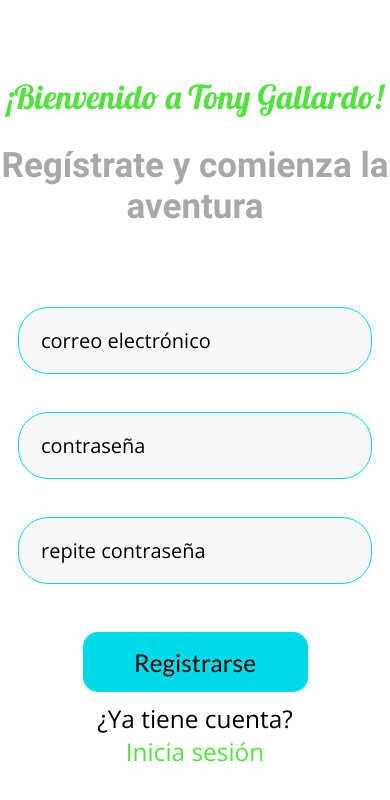
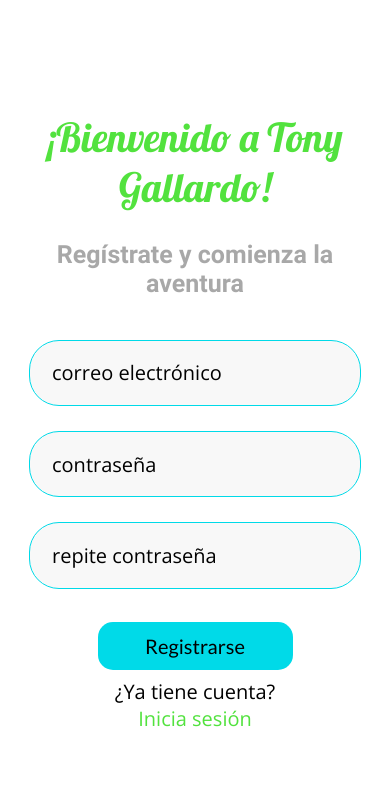
Before and after one commit to RaulMedR/TFG-TonyGallardo, a React Native app: screen /Register in a window 390 px wide. Shown: the top 800 px of the page. Built offline with nearby package versions, Linux system fonts and the light colour scheme; no server answers; what react-native-root-siblings would draw is missing.

Commit message:
Functionalities: Profile functionalities added and fixed visual issues

```diff
--- a/components/BottomTabNavigator.js
+++ b/components/BottomTabNavigator.js
@@ -0,0 +1,20 @@
+import {createBottomTabNavigator} from "@react-navigation/bottom-tabs";
+import MainPage from "../screens/MainPage";
+import ProfilePage from "../screens/ProfilePage";
+
+
+const Tab = createBottomTabNavigator()
+export default function BottomTabNavigator() {
+    return (
+        <Tab.Navigator screenOptions={() => ({
+            headerShown: false,
+            tabBarActiveTintColor: 'red',
+        })}>
+            <Tab.Screen name="MainPage" component={MainPage}/>
+            <Tab.Screen name="Profile" component={ProfilePage}/>
+
+
+        </Tab.Navigator>
+    )
+
+}
--- a/components/CustomBlueButton.js
+++ b/components/CustomBlueButton.js
@@ -1,4 +1,5 @@
 import {StyleSheet, Text, TouchableOpacity} from "react-native";
+import { widthPercentageToDP as wp, heightPercentageToDP as hp } from "react-native-responsive-screen";
 
 export default function CustomBlueButton({title, onPress}){
 
@@ -11,18 +12,18 @@ export default function CustomBlueButton({title, onPress}){
 
 const styles = StyleSheet.create({
     button: {
-        marginTop: 10,
-        marginBottom: 10,
+        marginTop: hp(1),
+        marginBottom: hp(1),
         backgroundColor: "#00DAE8",
         borderRadius: 15,
-        width: 225,
-        height: 60,
+        width: wp(50),
+        height: wp(50) * 0.25,
         justifyContent: "center",
     },
     text: {
         color: "#000000",
         textAlign: "center",
         fontFamily: "Lato-Regular",
-        fontSize: 24.42,
+        fontSize: 20,
     }
 })
--- a/components/CustomGreenButton.js
+++ b/components/CustomGreenButton.js
@@ -1,4 +1,5 @@
 import {StyleSheet, Text, TouchableOpacity} from "react-native";
+import {heightPercentageToDP as hp, widthPercentageToDP as wp} from "react-native-responsive-screen";
 
 export default function CustomGreenButton({title, onPress}){
 
@@ -11,18 +12,18 @@ export default function CustomGreenButton({title, onPress}){
 
 const styles = StyleSheet.create({
     button: {
-        marginTop: 10,
-        marginBottom: 10,
         backgroundColor: "#52E23E",
+        marginTop: hp(1),
+        marginBottom: hp(1),
         borderRadius: 15,
-        width: 225,
-        height: 60,
+        width: wp(50),
+        height: wp(50) * 0.25,
         justifyContent: "center",
     },
     text: {
         color: "#000000",
         textAlign: "center",
         fontFamily: "Lato-Regular",
-        fontSize: 24.42,
+        fontSize: 20,
     }
 })
--- a/package.json
+++ b/package.json
@@ -9,6 +9,7 @@
     "web": "expo start --web"
   },
   "dependencies": {
+    "@react-navigation/bottom-tabs": "^6.5.7",
     "@react-navigation/native": "^6.1.6",
     "@react-navigation/native-stack": "^6.9.12",
     "expo": "~48.0.15",
@@ -19,6 +20,7 @@
     "firebase": "^9.21.0",
     "react": "18.2.0",
     "react-native": "0.71.8",
+    "react-native-responsive-screen": "^1.4.2",
     "react-native-root-siblings": "^4.1.1",
     "react-native-root-toast": "^3.4.1",
     "react-native-safe-area-context": "4.5.0",
--- a/screens/HomePage.js
+++ b/screens/HomePage.js
@@ -1,13 +1,15 @@
 import {Image, StyleSheet, Text, View} from "react-native";
-import { useFonts } from "expo-font";
+import {useFonts} from "expo-font";
 import {useCallback} from "react";
 import * as SplashScreen from 'expo-splash-screen';
 import CustomBlueButton from "../components/CustomBlueButton";
 import CustomGreenButton from "../components/CustomGreenButton";
 import {onAuthStateChanged} from 'firebase/auth'
 import {auth} from "../utils/firebaseConfig";
+import {heightPercentageToDP as hp} from "react-native-responsive-screen";
+
 SplashScreen.preventAutoHideAsync();
-export default function HomePage({ navigation }) {
+export default function HomePage({navigation}) {
     let [fontsLoaded] = useFonts({
         "OpenSans-Regular": require("../assets/fonts/OpenSans-Regular.ttf"),
         "Lato-Regular": require("../assets/fonts/Lato-Regular.ttf"),
@@ -15,7 +17,7 @@ export default function HomePage({ navigation }) {
         "Lobster-Regular": require("../assets/fonts/Lobster-Regular.ttf")
     })
     const onLayoutRootView = useCallback(async () => {
-        if(fontsLoaded) {
+        if (fontsLoaded) {
             await SplashScreen.hideAsync()
         }
     }, [fontsLoaded])
@@ -24,21 +26,21 @@ export default function HomePage({ navigation }) {
     }
 
     onAuthStateChanged(auth, (user) => {
-        if(!user){
+        if (user) {
             navigation.navigate("Main")
         }
 
     })
-    return(
+    return (
         <View style={styles.container} onLayout={onLayoutRootView}>
-            <Image source={require("../assets/images/logo-app.png")} />
+            <Image style={styles.logoImage} source={require("../assets/images/logo-app.png")} resizeMode={"contain"}/>
             <Text style={styles.normalText}>¿Nuevo en el parque?</Text>
             <CustomBlueButton title={"Registrarse"}
-            onPress={() => navigation.navigate("Register")}
+                              onPress={() => navigation.navigate("Register")}
             />
             <Text style={styles.normalText}>¿Ha estado aquí antes?</Text>
             <CustomGreenButton title={"Iniciar sesión"}
-                    onPress={() => navigation.navigate("Login")}
+                               onPress={() => navigation.navigate("Login")}
             />
         </View>
     )
@@ -51,10 +53,15 @@ const styles = StyleSheet.create({
         alignItems: 'center',
         justifyContent: 'center',
     },
+    logoImage: {
+        aspectRatio: 1,
+        height: hp(70),
+
+    },
     normalText: {
         fontFamily: "OpenSans-Regular",
         fontStyle: "normal",
-        fontSize: 24.4,
+        fontSize: 22,
 
     }
 });
--- a/screens/LoginPage.js
+++ b/screens/LoginPage.js
@@ -4,6 +4,7 @@ import {useState} from "react";
 import {auth} from "../utils/firebaseConfig";
 import Toast from "react-native-root-toast";
 import {signInWithEmailAndPassword} from 'firebase/auth'
+import {heightPercentageToDP as hp, widthPercentageToDP as wp} from "react-native-responsive-screen";
 
 export default function LoginPage({navigation}) {
 
@@ -16,7 +17,7 @@ export default function LoginPage({navigation}) {
             Toast.show('Ha iniciado sesión correctamente', {
                 duration: Toast.durations.SHORT
             })
-            navigation.navigate("Home")
+            navigation.navigate("Main")
         } catch (error) {
             Toast.show('Ha habido algún error: ' + error.toString(), {
                 duration: Toast.durations.LONG
@@ -56,18 +57,19 @@ const styles = StyleSheet.create({
     titlesView: {
         justifyContent: "center",
         alignItems: "center",
-        marginBottom: 100
+        maxWidth: wp(95),
+        marginBottom: hp(5)
     },
     title1: {
         fontFamily: "Lobster-Regular",
         color: "#00DAE8",
-        fontSize: 36,
+        fontSize: 40,
         marginBottom: 28,
         textAlign: "center"
     },
     title2: {
         fontFamily: "Roboto-Bold",
-        fontSize: 36,
+        fontSize: 25,
         textAlign: "center",
         color: "#A8A8A8"
 
@@ -89,13 +91,13 @@ const styles = StyleSheet.create({
         borderWidth: 0.5,
         borderColor: "#52E23E",
         backgroundColor: "#F8F8F8",
-        width: 354,
-        height: 67,
+        width: wp(85),
+        height: wp(85) * 0.2,
         paddingLeft: 22,
         paddingRight: 22,
         fontStyle: "normal",
         fontFamily: "OpenSans-Regular",
         fontSize: 20,
-        marginBottom: 38,
+        marginBottom: hp(3),
     }
 });
--- a/screens/MainPage.js
+++ b/screens/MainPage.js
@@ -1,9 +1,12 @@
 import {View, Text} from "react-native";
 
 export default function MainPage() {
+
+
     return(
-        <View>
-            <Text>MainPage</Text>
+        <View style={{flex: 1, justifyContent:'center', alignItems:'center'}}>
+            <Text>Main Page Works</Text>
         </View>
+
     )
 }
--- /dev/null
+++ b/screens/ProfilePage.js
@@ -0,0 +1,83 @@
+import {Image, Pressable, StyleSheet, Text, TextInput, View} from "react-native";
+import RoundedProfileChart from "../components/RoundedProfileChart";
+import {useState} from "react";
+import {heightPercentageToDP as hp, widthPercentageToDP as wp} from "react-native-responsive-screen";
+import CustomBlueButton from "../components/CustomBlueButton";
+
+export default function ProfilePage() {
+    //const [user, setUser] = useState(null)
+    const [suggestion, setSuggestion] = useState('')
+
+    const handleSuggestion = async () => {
+
+    }
+    return (
+        <View style={styles.container}>
+            <View style={styles.profileContainer}>
+                <Image
+                    source={require("../assets/images/logo-app.png")}
+                    style={styles.profileImage}
+                />
+                <Text style={styles.nameText}>Nombre</Text>
+            </View>
+            <RoundedProfileChart/>
+
+            <TextInput value={suggestion} onChangeText={setSuggestion} style={styles.textInput}
+                       placeholder={"Escribe una sugerencia o queja..."} multiline={true} textAlignVertical={"top"}/>
+            <CustomBlueButton title={"Enviar"} onPress={handleSuggestion}/>
+            <Pressable onPress={() => {
+            }}>
+                <Text style={styles.buttonText}>Editar perfil</Text>
+            </Pressable>
+
+
+        </View>
+    )
+}
+const styles = StyleSheet.create({
+    container: {
+        backgroundColor: "#FFFFFF",
+        flex: 1,
+        alignItems: 'center',
+        justifyContent: 'center',
+    },
+    profileContainer: {
+        marginTop: hp(2),
+        alignItems: 'center',
+        marginBottom: hp(3)
+    },
+    profileImage: {
+        width: wp(60),
+        height: wp(60),
+        borderRadius: wp(30),
+        borderWidth: 2,
+        borderColor: '#00DAE8',
+    },
+    textInput: {
+        borderRadius: 30,
+        borderWidth: 0.5,
+        borderColor: "#00DAE8",
+        backgroundColor: "#F8F8F8",
+        width: wp(85),
+        height: wp(85) * 0.4,
+        paddingTop: hp(1),
+        paddingLeft: 22,
+        paddingRight: 22,
+        fontStyle: "normal",
+        fontFamily: "OpenSans-Regular",
+        fontSize: 20,
+        marginBottom: hp(3),
+    },
+    buttonText: {
+        fontFamily: "OpenSans-Regular",
+        fontStyle: "normal",
+        marginTop: hp(1),
+        fontSize: 20,
+        color: "#52E23E"
+    },
+    nameText: {
+        fontFamily: "Roboto-Bold",
+        fontSize: 20,
+        color: "#A8A8A8",
+    }
+})
--- a/screens/RegisterPage.js
+++ b/screens/RegisterPage.js
@@ -4,6 +4,7 @@ import {useState} from "react";
 import Toast from "react-native-root-toast";
 import {auth} from "../utils/firebaseConfig";
 import {createUserWithEmailAndPassword} from 'firebase/auth'
+import {widthPercentageToDP as wp, heightPercentageToDP as hp} from "react-native-responsive-screen";
 
 export default function RegisterPage({navigation}) {
     const [email, setEmail] = useState('')
@@ -21,7 +22,7 @@ export default function RegisterPage({navigation}) {
                 Toast.show('Se ha registrado correctamente', {
                     duration: Toast.durations.SHORT
                 })
-                navigation.navigate("Home")
+                navigation.navigate("Main")
 
             } catch (error) {
                 Toast.show('Ha habido algún error: ' + error.toString(), {
@@ -69,18 +70,19 @@ const styles = StyleSheet.create({
     titlesView: {
         justifyContent: "center",
         alignItems: "center",
-        marginBottom: 80
+        maxWidth: wp(95),
+        marginBottom: hp(5)
     },
     title1: {
         fontFamily: "Lobster-Regular",
         color: "#52E23E",
-        fontSize: 33,
+        fontSize: 40,
         marginBottom: 28,
         textAlign: "center"
     },
     title2: {
         fontFamily: "Roboto-Bold",
-        fontSize: 35,
+        fontSize: 25,
         textAlign: "center",
         color: "#A8A8A8"
 
@@ -88,13 +90,13 @@ const styles = StyleSheet.create({
     normalText: {
         fontFamily: "OpenSans-Regular",
         fontStyle: "normal",
-        fontSize: 24.4,
+        fontSize: 20,
 
     },
     buttonText: {
         fontFamily: "OpenSans-Regular",
         fontStyle: "normal",
-        fontSize: 24.4,
+        fontSize: 20,
         color: "#52E23E"
     },
     textInput: {
@@ -102,13 +104,13 @@ const styles = StyleSheet.create({
         borderWidth: 0.5,
         borderColor: "#00DAE8",
         backgroundColor: "#F8F8F8",
-        width: 354,
-        height: 67,
+        width: wp(85),
+        height: wp(85) * 0.2,
         paddingLeft: 22,
         paddingRight: 22,
         fontStyle: "normal",
         fontFamily: "OpenSans-Regular",
         fontSize: 20,
-        marginBottom: 38,
+        marginBottom: hp(3),
     }
 });
```
Also changed, not shown: App.js (+3 -5 lines).
